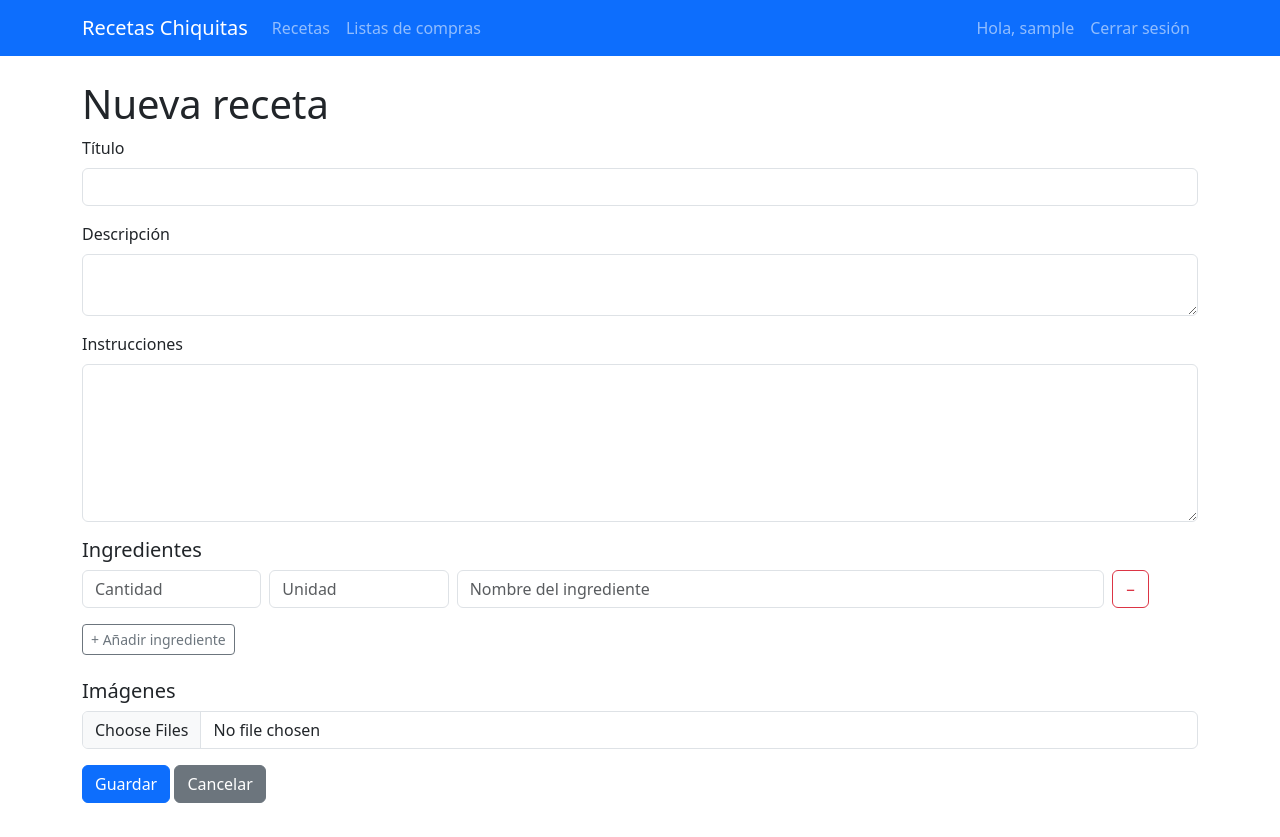
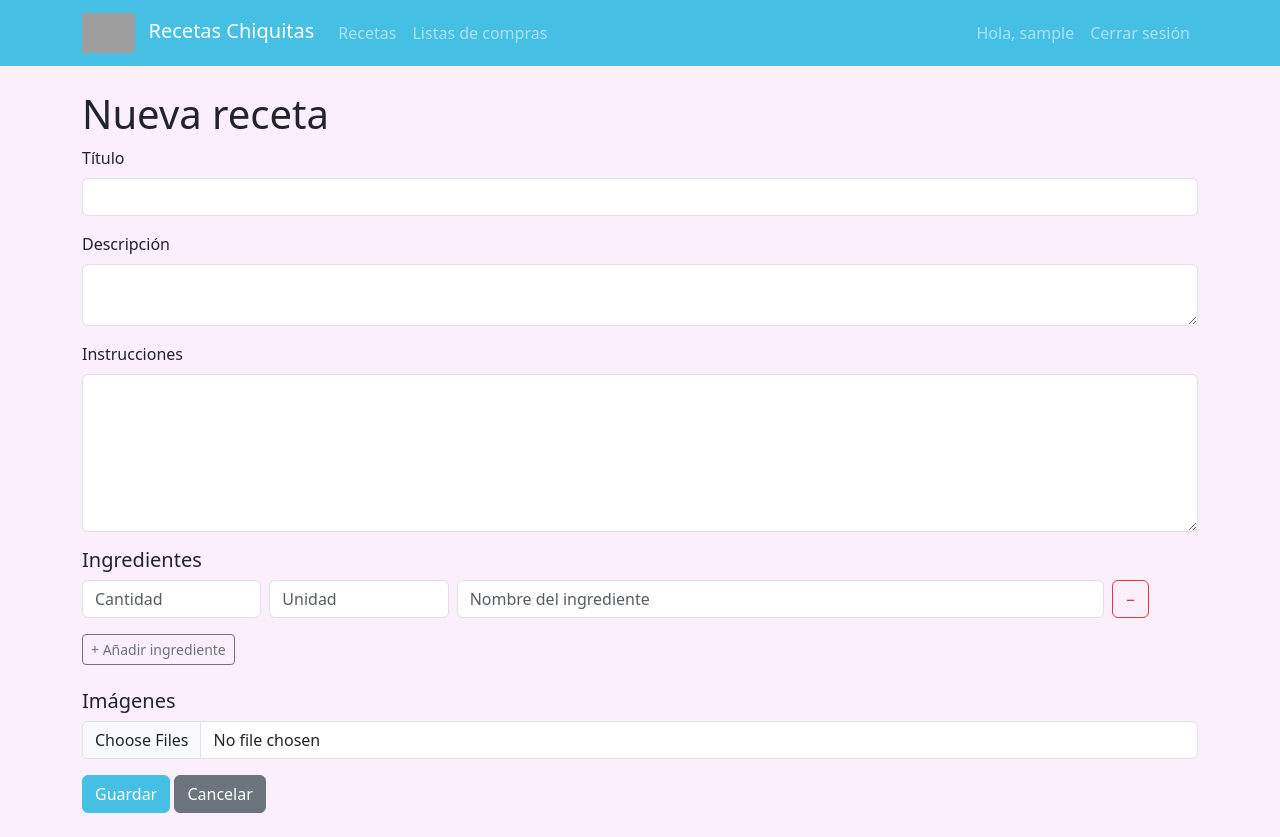
Before and after one commit to alv16106/recetas-chiquitas, a Flask app: page /recipes/new in a window 1280 px wide. Before the commit the page ends 803 px from the top, so only its background shows below. Run offline with Flask 3, Linux system fonts and the light colour scheme; the visitor is signed in with stand-in values (Sample User, id 1); some libraries are stand-ins or nearby versions; grey boxes are pictures that could not be loaded.

Commit message:
feat: Enhance README and templates for customization options

```diff
--- /dev/null
+++ b/app/static/css/custom.css
@@ -0,0 +1,92 @@
+/*
+ * Theme customization - edit these variables to change the look and feel.
+ * No need to modify templates or Python code.
+ */
+
+:root {
+  /* Primary brand color - used for navbar, primary buttons, links */
+  --theme-primary: #45bfe4;
+
+  /* Secondary color - used for secondary buttons and accents */
+  --theme-secondary: #81a6c6;
+
+  /* Navbar background (defaults to primary) */
+  --theme-navbar-bg: var(--theme-primary);
+
+  /* Body background */
+  --theme-body-bg: #faeffb;
+
+  /* Success/accent color - used for success buttons and highlights */
+  --theme-success: #198754;
+
+  /* Danger color - used for delete buttons and errors */
+  --theme-danger: #dc3545;
+
+  /* Font family - system fonts or custom */
+  --theme-font-family: system-ui, -apple-system, "Segoe UI", Roboto, "Helvetica Neue", Arial, sans-serif;
+
+  /* Logo height in navbar (e.g. 32px, 40px) */
+  --theme-logo-height: 40px;
+}
+
+/* Apply theme to body */
+body {
+  background-color: var(--theme-body-bg);
+  font-family: var(--theme-font-family);
+}
+
+/* Navbar theming */
+#app-navbar.navbar {
+  background-color: var(--theme-navbar-bg) !important;
+}
+
+/* Logo in navbar */
+.navbar-logo {
+  height: var(--theme-logo-height);
+  width: auto;
+  margin-right: 0.5rem;
+  vertical-align: middle;
+}
+
+/* Optional: hide site name and show logo only */
+/* .navbar-brand-text { display: none; } */
+
+/* Bootstrap overrides using theme variables */
+.btn-primary {
+  background-color: var(--theme-primary);
+  border-color: var(--theme-primary);
+}
+
+.btn-primary:hover {
+  filter: brightness(1.1);
+}
+
+.btn-success {
+  background-color: var(--theme-success);
+  border-color: var(--theme-success);
+}
+
+.btn-danger {
+  background-color: var(--theme-danger);
+  border-color: var(--theme-danger);
+}
+
+.btn-outline-primary {
+  color: var(--theme-primary);
+  border-color: var(--theme-primary);
+}
+
+.btn-outline-primary:hover {
+  background-color: var(--theme-primary);
+  color: white;
+}
+
+/* Links */
+a {
+  color: var(--theme-primary);
+}
+
+/* Cards and list groups - optional subtle theming */
+.card {
+  border-color: rgba(0, 0, 0, 0.08);
+}
--- a/app/templates/base.html
+++ b/app/templates/base.html
@@ -5,11 +5,15 @@
     <meta name="viewport" content="width=device-width, initial-scale=1.0">
     <title>{% block title %}Recetas Chiquitas{% endblock %}</title>
     <link href="https://cdn.jsdelivr.net/npm/bootstrap@5.3.2/dist/css/bootstrap.min.css" rel="stylesheet">
+    <link href="{{ url_for('static', filename='css/custom.css') }}" rel="stylesheet">
 </head>
 <body>
-    <nav class="navbar navbar-expand-lg navbar-dark bg-primary">
+    <nav id="app-navbar" class="navbar navbar-expand-lg navbar-dark bg-primary">
         <div class="container">
-            <a class="navbar-brand" href="{{ url_for('recipes.list') }}">Recetas Chiquitas</a>
+            <a class="navbar-brand" href="{{ url_for('recipes.list') }}">
+                <img src="{{ url_for('static', filename='images/logo.png') }}" alt="Recetas Chiquitas" class="navbar-logo">
+                <span class="navbar-brand-text">Recetas Chiquitas</span>
+            </a>
             <button class="navbar-toggler" type="button" data-bs-toggle="collapse" data-bs-target="#navbarNav" aria-controls="navbarNav" aria-expanded="false" aria-label="Toggle navigation">
                 <span class="navbar-toggler-icon"></span>
             </button>
--- a/app/templates/recipes/form.html
+++ b/app/templates/recipes/form.html
@@ -25,7 +25,7 @@
     </div>
 
     <h5>Ingredientes</h5>
-    <div id="ingredients-container" class="mb-3">
+    <div id="ingredients-container" class="mb-3" data-new-recipe="{{ 'true' if not recipe else 'false' }}">
         {% if recipe %}
         {% for ing in recipe.ingredients %}
         <div class="ingredient-row row g-2 mb-2">
@@ -106,9 +106,8 @@ document.addEventListener('DOMContentLoaded', function() {
     });
 
     // Ensure at least one ingredient row for new recipes
-    {% if not recipe %}
-    if (!document.querySelector('.ingredient-row')) addBtn.click();
-    {% endif %}
+    var isNewRecipe = container.dataset.newRecipe === 'true';
+    if (isNewRecipe && !document.querySelector('.ingredient-row')) addBtn.click();
 });
 </script>
 {% endblock %}
```
Also changed, not shown: README.md.
